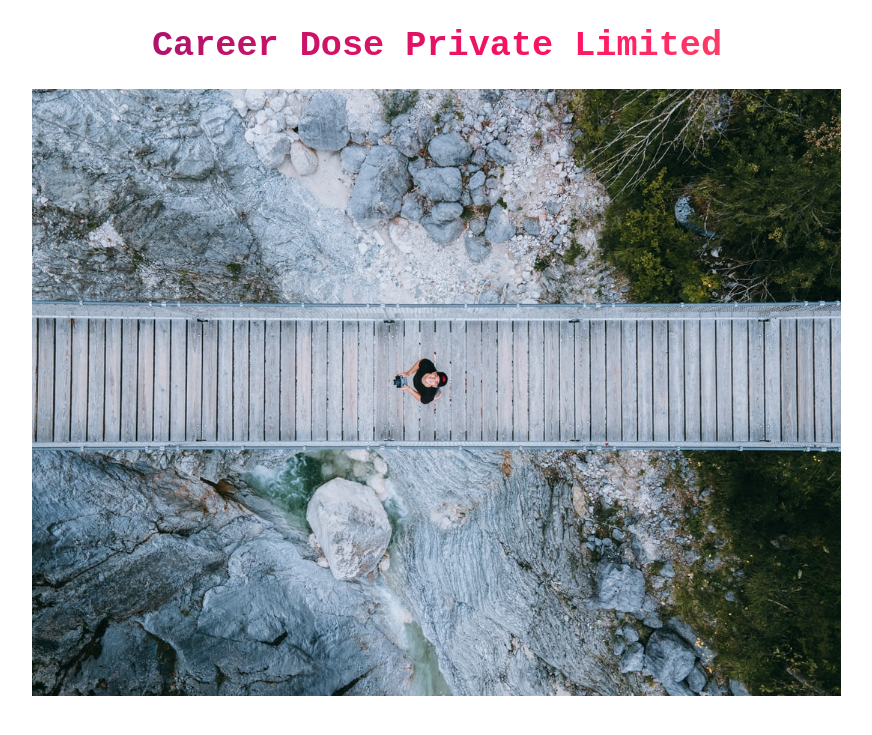
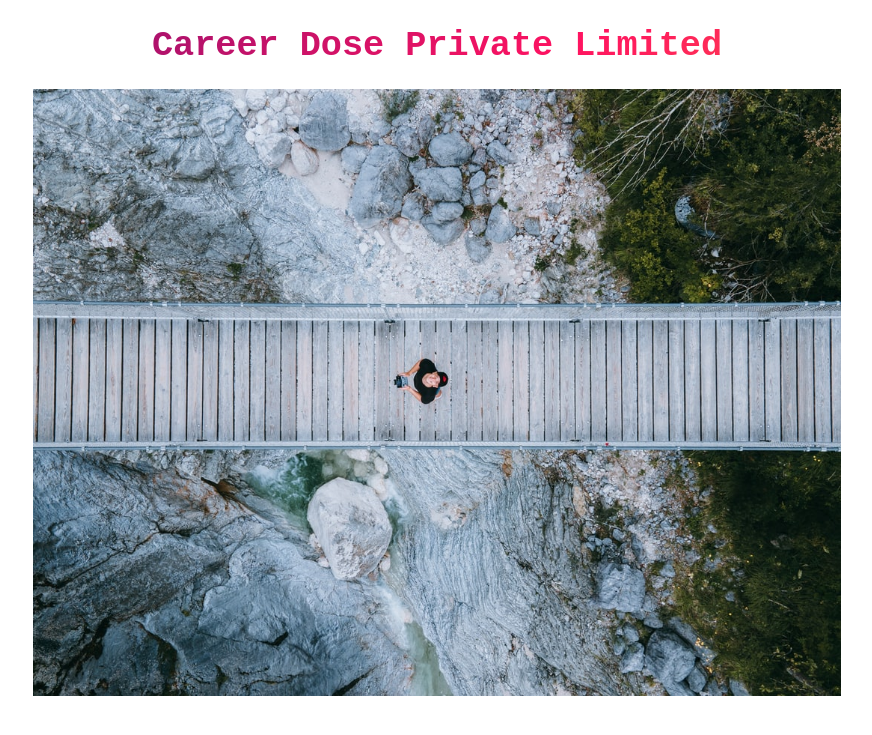
Before and after one commit to Mahi6086/Career-Dose-Task, a plain HTML site: page index.html in a window 1280 px wide. Shown: the part 41-776 px from the top of the page, without its empty margins (203-1075 px from the left). Drawn offline with nearby package versions, Linux system fonts and the light colour scheme.

Commit message:
site recheck

```diff
--- a/index.html
+++ b/index.html
@@ -35,7 +35,7 @@
       <!-- Image Center Task -->
       <div
         class="grid"
-        data-aos="flip-left"
+        data-aos="fade-up"
         data-aos-easing="linear"
         data-aos-duration="1500"
       >
--- a/styles/style.css
+++ b/styles/style.css
@@ -1,9 +1,9 @@
-/* logo image css styles*/
+/* logo image styles*/
 .logo {
   width: 7%;
   margin: 0px auto;
 }
-/* company name headind styles */
+/* company name  styles */
 .title {
   text-align: center;
   font-size: 2rem;
@@ -14,7 +14,7 @@
     #231557 0%,
     #44107a 29%,
     #ff1361 67%,
-    #fcf65ac0 100%
+    #f9a32a 100%
   );
   background-size: auto auto;
   background-clip: border-box;
```
